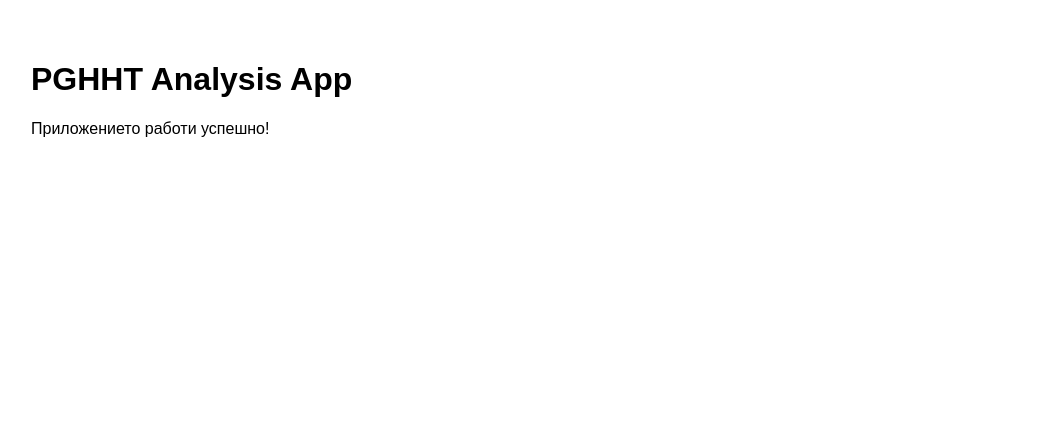
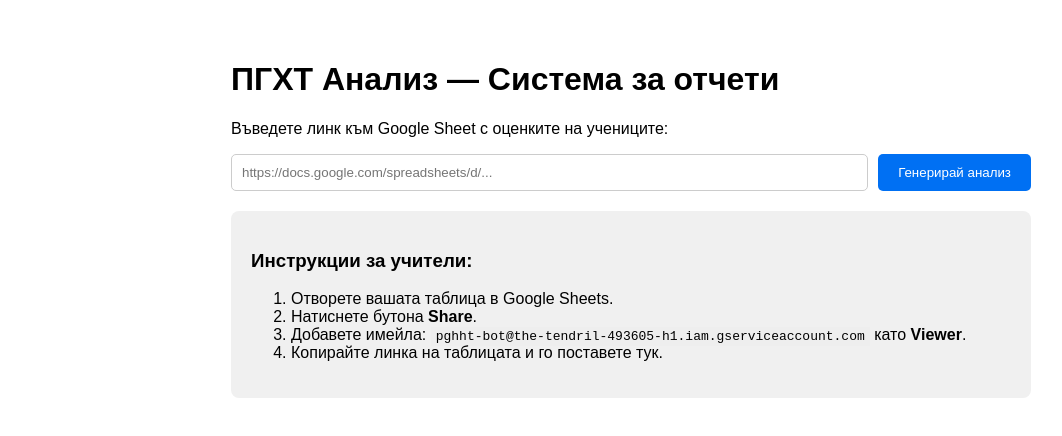
Before and after one commit to kkuzeva-prog/pghht-analysis, a Next.js app: page / in a window 1280 px wide. Shown: the top 436 px of the page, without its empty margins (9-1071 px from the left). Built offline with nearby package versions, Linux system fonts and the light colour scheme.

Commit message:
Update page.tsx

```diff
--- a/app/page.tsx
+++ b/app/page.tsx
@@ -1,8 +1,49 @@
+'use client';
+
+import { useState } from 'react';
+
 export default function Page() {
+  const [sheetUrl, setSheetUrl] = useState('');
+  const [loading, setLoading] = useState(false);
+
+  const handleAnalyze = async () => {
+    setLoading(true);
+    // Тук по-късно ще свържем логиката за анализ
+    alert('Системата се свързва с Google Sheets...');
+    setLoading(false);
+  };
+
   return (
-    <main style={{ padding: '40px', fontFamily: 'Arial' }}>
-      <h1>PGHHT Analysis App</h1>
-      <p>Приложението работи успешно!</p>
+    <main style={{ padding: '40px', fontFamily: 'Arial', maxWidth: '800px', margin: '0 auto' }}>
+      <h1>ПГХТ Анализ — Система за отчети</h1>
+      <p>Въведете линк към Google Sheet с оценките на учениците:</p>
+
+      <div style={{ display: 'flex', gap: '10px', marginBottom: '20px' }}>
+        <input
+          type="text"
+          placeholder="https://docs.google.com/spreadsheets/d/..."
+          value={sheetUrl}
+          onChange={(e) => setSheetUrl(e.target.value)}
+          style={{ flex: 1, padding: '10px', borderRadius: '5px', border: '1px solid #ccc' }}
+        />
+        <button
+          onClick={handleAnalyze}
+          disabled={loading}
+          style={{ padding: '10px 20px', backgroundColor: '#0070f3', color: 'white', border: 'none', borderRadius: '5px', cursor: 'pointer' }}
+        >
+          {loading ? 'Анализиране...' : 'Генерирай анализ'}
+        </button>
+      </div>
+
+      <div style={{ padding: '20px', backgroundColor: '#f0f0f0', borderRadius: '8px' }}>
+        <h3>Инструкции за учители:</h3>
+        <ol>
+          <li>Отворете вашата таблица в Google Sheets.</li>
+          <li>Натиснете бутона <strong>Share</strong>.</li>
+          <li>Добавете имейла: <code style={{backgroundColor: '#eee', padding: '2px 5px'}}>pghht-bot@the-tendril-493605-h1.iam.gserviceaccount.com</code> като <strong>Viewer</strong>.</li>
+          <li>Копирайте линка на таблицата и го поставете тук.</li>
+        </ol>
+      </div>
     </main>
   );
 }
```
